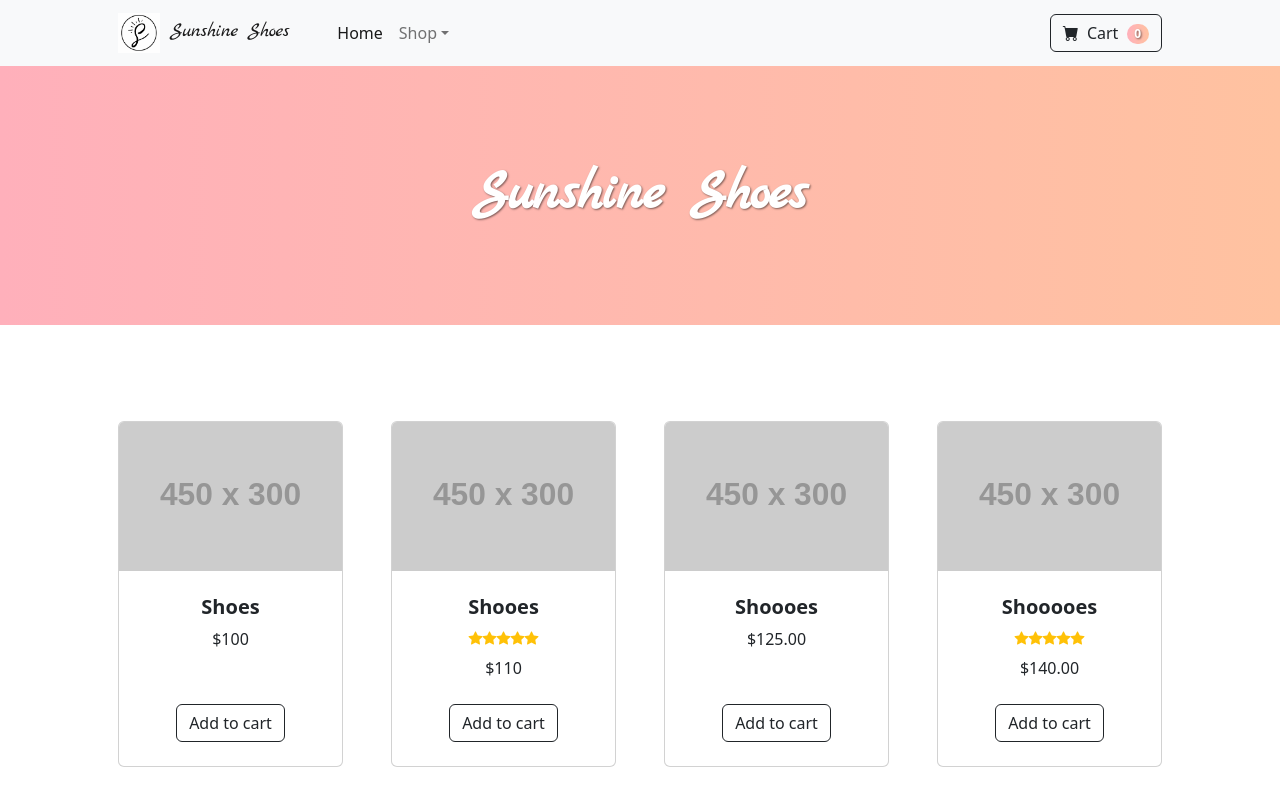
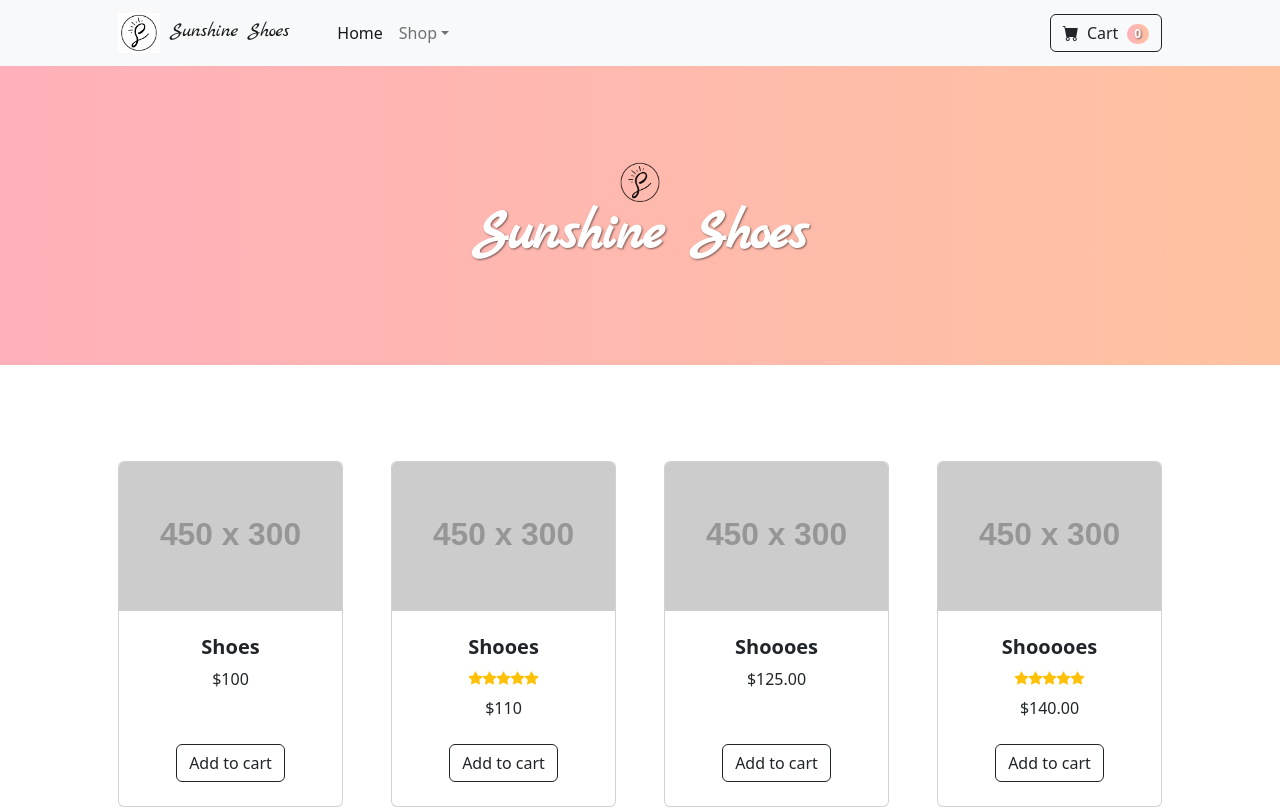
Before and after one commit to ninamaleckosak/SunshineUi, a website: page dist/index.html in a window 1280 px wide. Shown: the top 810 px of the page. Drawn offline with nearby package versions, Linux system fonts and the light colour scheme; placeholder pictures from the web are drawn by us; files whose address does not match are found by name.

Commit message:
Update index.html

```diff
--- a/dist/index.html
+++ b/dist/index.html
@@ -51,6 +51,7 @@
         <header class="bg-dark py-5">
             <div class="container px-4 px-lg-5 my-5">
                 <div class="text-center text-white">
+                    <img src="assets//logoClear.png" alt="Sunshine Shoes Logo" style="height: 40px;">
                     <h1 class="display-4 fw-bolder">Sunshine Shoes</h1>
                 </div>
             </div>
```
